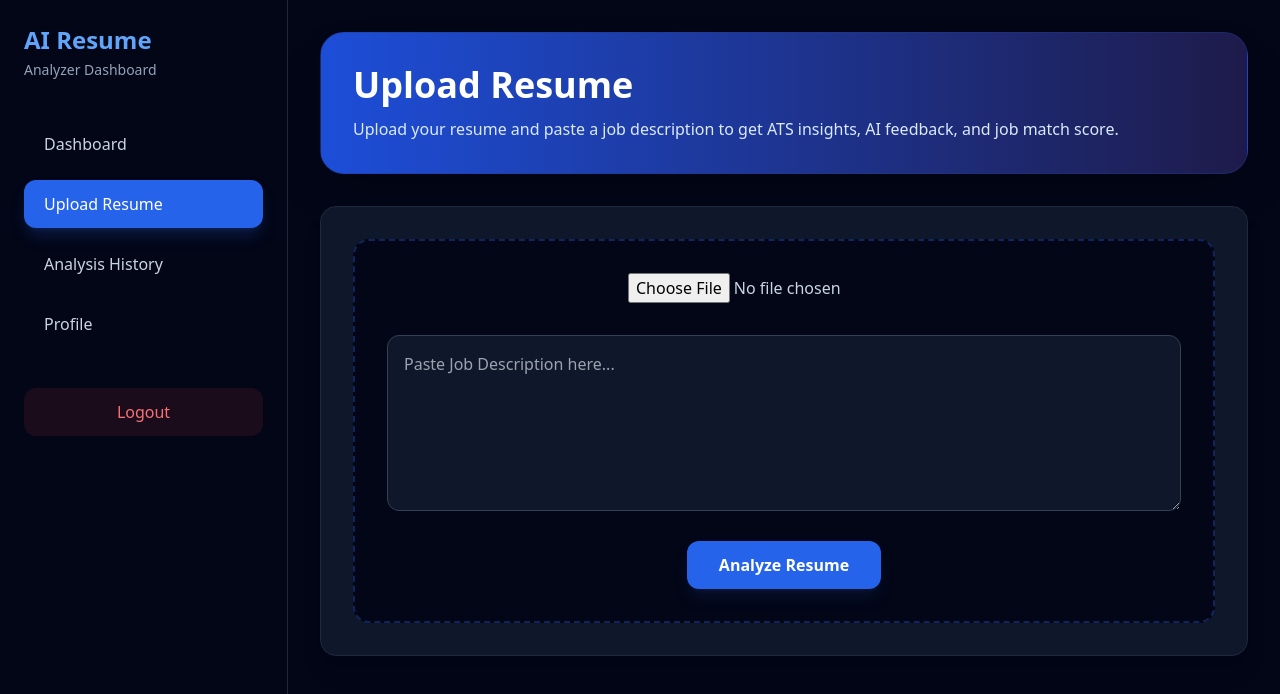
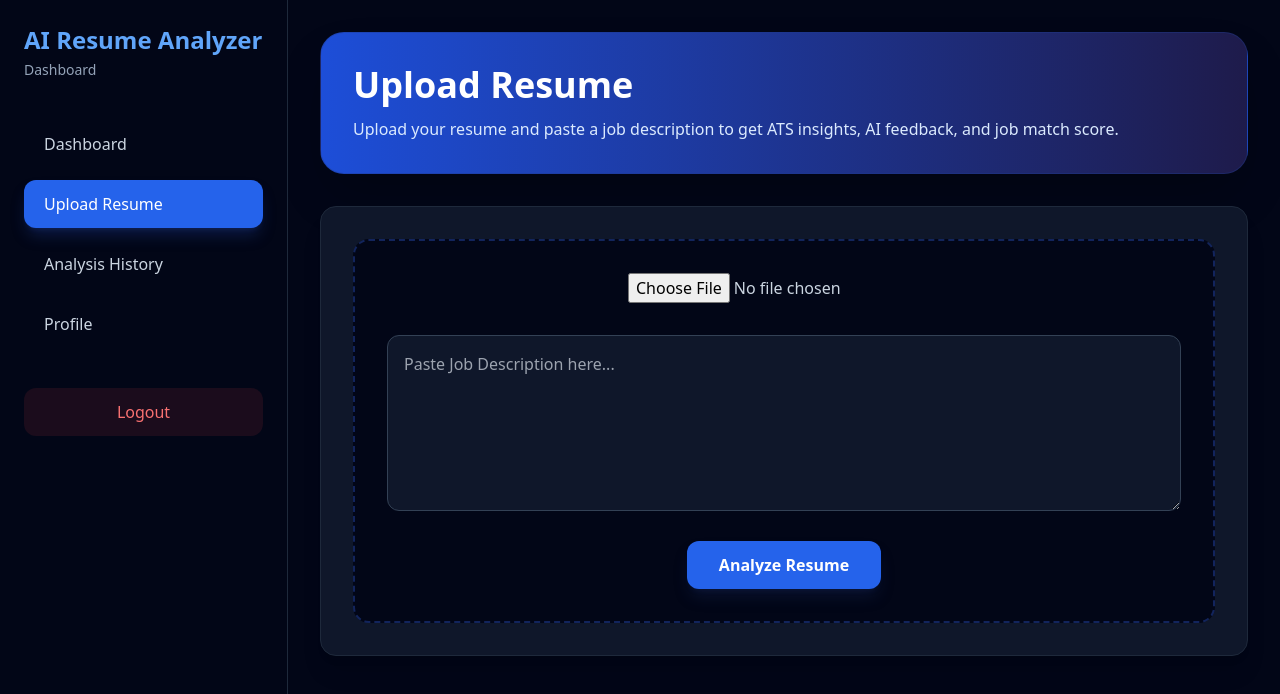
Before and after one commit to Sabitendra1608/AI-RESUME-ANALYZER, a React (Vite) app in the folder frontend/: page /upload in a window 1280 px wide. Shown: the top 694 px of the page. Built offline with nearby package versions, Linux system fonts and the light colour scheme; sample sign-in values are in the browser's storage.

Commit message:
Changed Text to AI RESUME ANALYZER IN THE SIDEBAR

```diff
--- a/frontend/src/components/layout/Sidebar.jsx
+++ b/frontend/src/components/layout/Sidebar.jsx
@@ -20,10 +20,10 @@ function Sidebar() {
     <aside className="w-72 min-h-screen bg-slate-950 border-r border-slate-800 p-6 text-white">
       <div className="mb-10">
         <h1 className="text-2xl font-bold text-blue-400">
-          AI Resume
+          AI Resume Analyzer
         </h1>
         <p className="text-sm text-slate-400 mt-1">
-          Analyzer Dashboard
+           Dashboard
         </p>
       </div>
 
```
